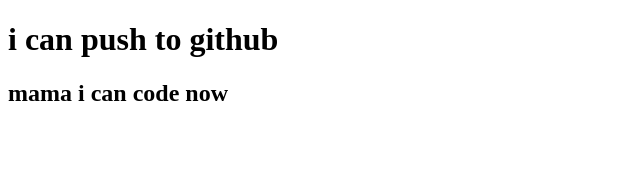
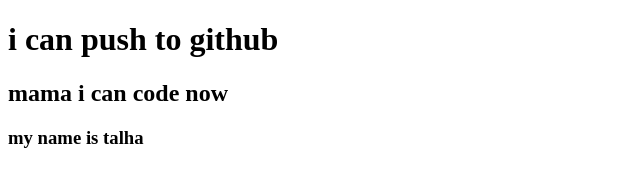
Before and after one commit to md-rafikul/talha-repo, a plain HTML site: page index.html in a window 1280 px wide. Shown: the whole page, without its empty margins (0-640 px from the left). Drawn offline with Linux system fonts and the light colour scheme.

Commit message:
first commit

```diff
--- a/index.html
+++ b/index.html
@@ -12,6 +12,7 @@
 <body>
     <h1>i can push to github</h1>
     <h2>mama i can code now</h2>
+    <h3>my name is talha</h3>
 
 </body>
 
```
